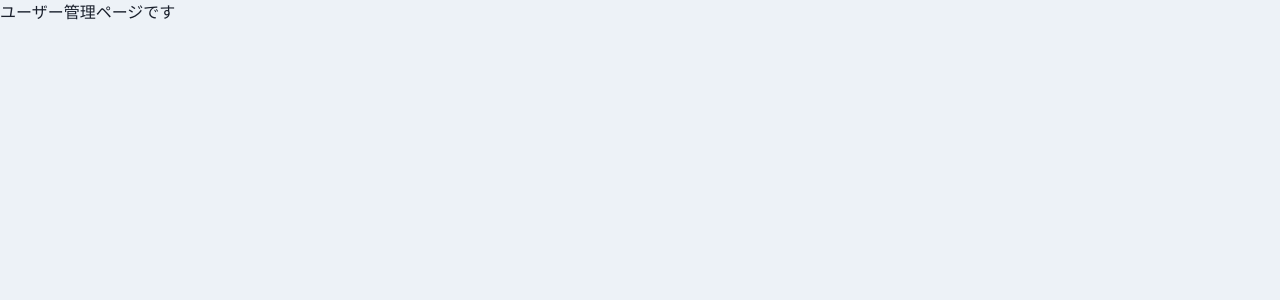
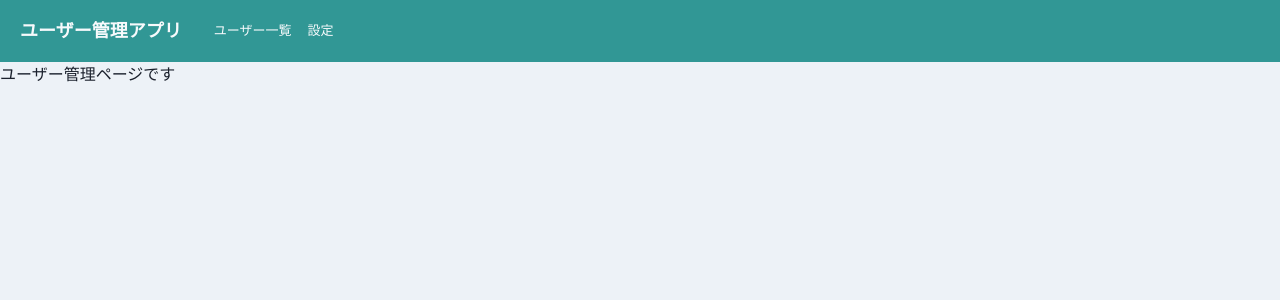
Before and after one commit to yazawayuma1203/application-useradmin, a React (Create React App) app: page /home/user_management in a window 1280 px wide. Shown: the top 300 px of the page. Built offline with nearby package versions, Linux system fonts and the light colour scheme.

Commit message:
ヘッダーの作成 ヘッダーの作成

```diff
--- /dev/null
+++ b/src/components/organisms/layout/Header.tsx
@@ -0,0 +1,67 @@
+import {
+  Box,
+  Button,
+  Drawer,
+  DrawerBody,
+  DrawerContent,
+  DrawerOverlay,
+  Flex,
+  Heading,
+  IconButton,
+  Link,
+  useDisclosure
+} from "@chakra-ui/react";
+import { memo, VFC } from "react";
+import { HamburgerIcon } from "@chakra-ui/icons";
+
+export const Header: VFC = memo(() => {
+  const { isOpen, onOpen, onClose } = useDisclosure();
+  return (
+    <>
+      <Flex
+        as="nav"
+        bg="teal.500"
+        color="gray.50"
+        align="center"
+        justify="space-between"
+        padding={{ base: 3, md: 5 }}
+      >
+        <Flex align="center" as="a" mr={8} _hover={{ cursor: "pointer" }}>
+          <Heading as="h1" fontSize={{ base: "md", md: "lg" }}>
+            ユーザー管理アプリ
+          </Heading>
+        </Flex>
+        <Flex
+          align="center"
+          fontSize="small"
+          flexGrow={2}
+          display={{ base: "none", md: "flex" }}
+        >
+          <Box pr={4}>
+            <Link>ユーザー一覧</Link>
+          </Box>
+          <Link>設定</Link>
+        </Flex>
+        <IconButton
+          aria-label="メニューボタン"
+          size="sm"
+          variant="unstyled"
+          display={{ base: "block", md: "none" }}
+          icon={<HamburgerIcon />}
+          onClick={onOpen}
+        />
+      </Flex>
+      <Drawer placement="left" size="xs" onClose={onClose} isOpen={isOpen}>
+        <DrawerOverlay>
+          <DrawerContent>
+            <DrawerBody p={0} bg="gray.100">
+              <Button w="100%">TOP</Button>
+              <Button w="100%">ユーザー一覧</Button>
+              <Button w="100%">設定</Button>
+            </DrawerBody>
+          </DrawerContent>
+        </DrawerOverlay>
+      </Drawer>
+    </>
+  );
+});
--- /dev/null
+++ b/src/components/templates/HeaderLayout.tsx
@@ -0,0 +1,17 @@
+import { memo, ReactNode, VFC } from "react";
+
+import { Header } from "../organisms/layout/Header";
+
+type Props = {
+  children: ReactNode;
+};
+
+export const HeaderLayout: VFC<Props> = memo((props) => {
+  const { children } = props;
+  return (
+    <>
+      <Header />
+      {children}
+    </>
+  );
+});
--- a/src/router/Router.tsx
+++ b/src/router/Router.tsx
@@ -4,6 +4,7 @@
 import { Login } from "../components/pages/Login";
 import { homeRoutes } from "./HomeRoutes";
 import { Page404 } from "../components/pages/Page404";
+import { HeaderLayout } from "../components/templates/HeaderLayout";
 
 export const Router: VFC = memo(() => {
   return (
@@ -21,7 +22,7 @@
                 exact={route.exact}
                 path={`${url}${route.path}`}
               >
-                {route.chidren}
+                <HeaderLayout>{route.chidren}</HeaderLayout>
               </Route>
             ))}
           </Switch>
--- a/src/styles.css
+++ b/src/styles.css
@@ -1,4 +1,3 @@
 .App {
   font-family: sans-serif;
-  text-align: center;
 }
```
Also changed, not shown: package.json (+6 -5 lines).
